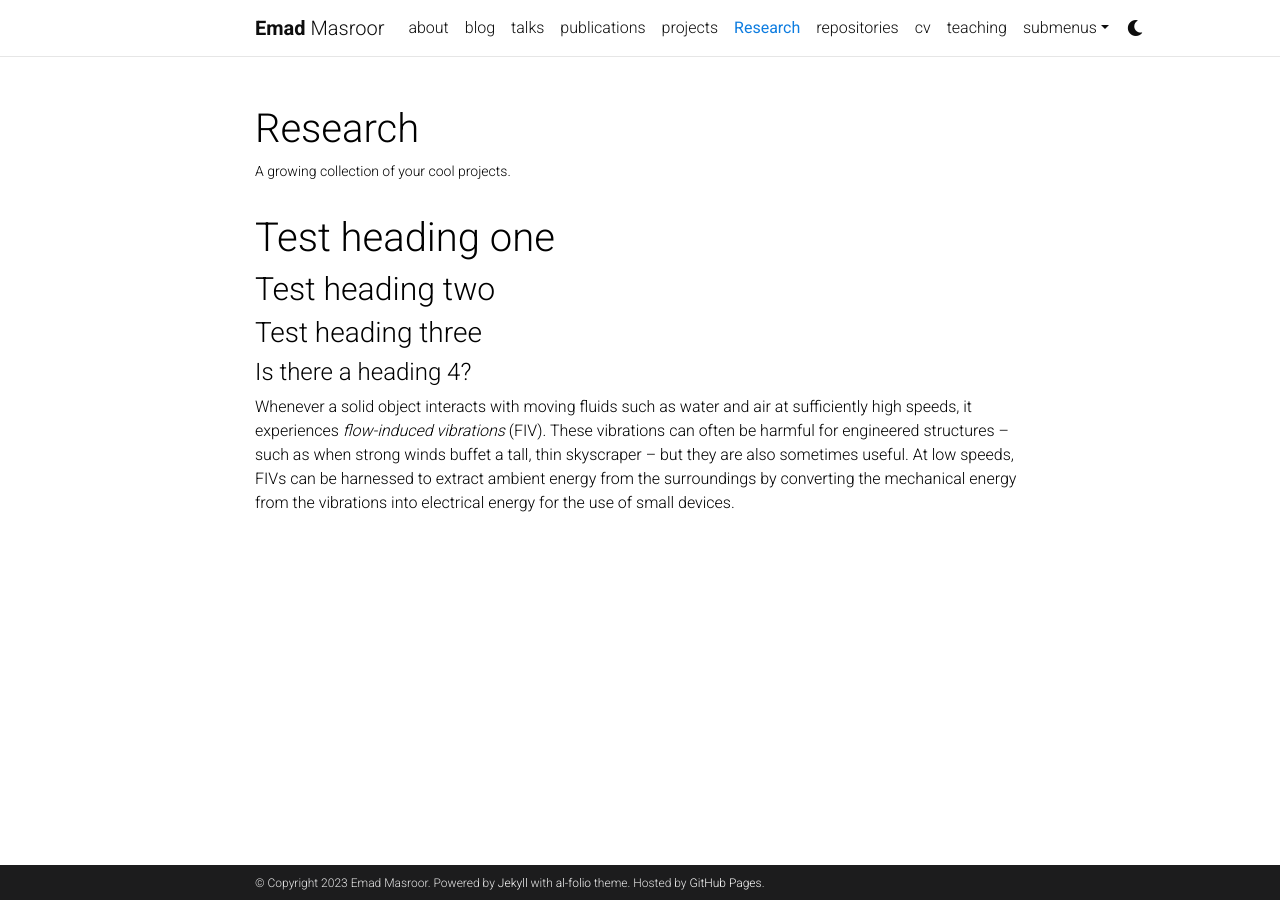
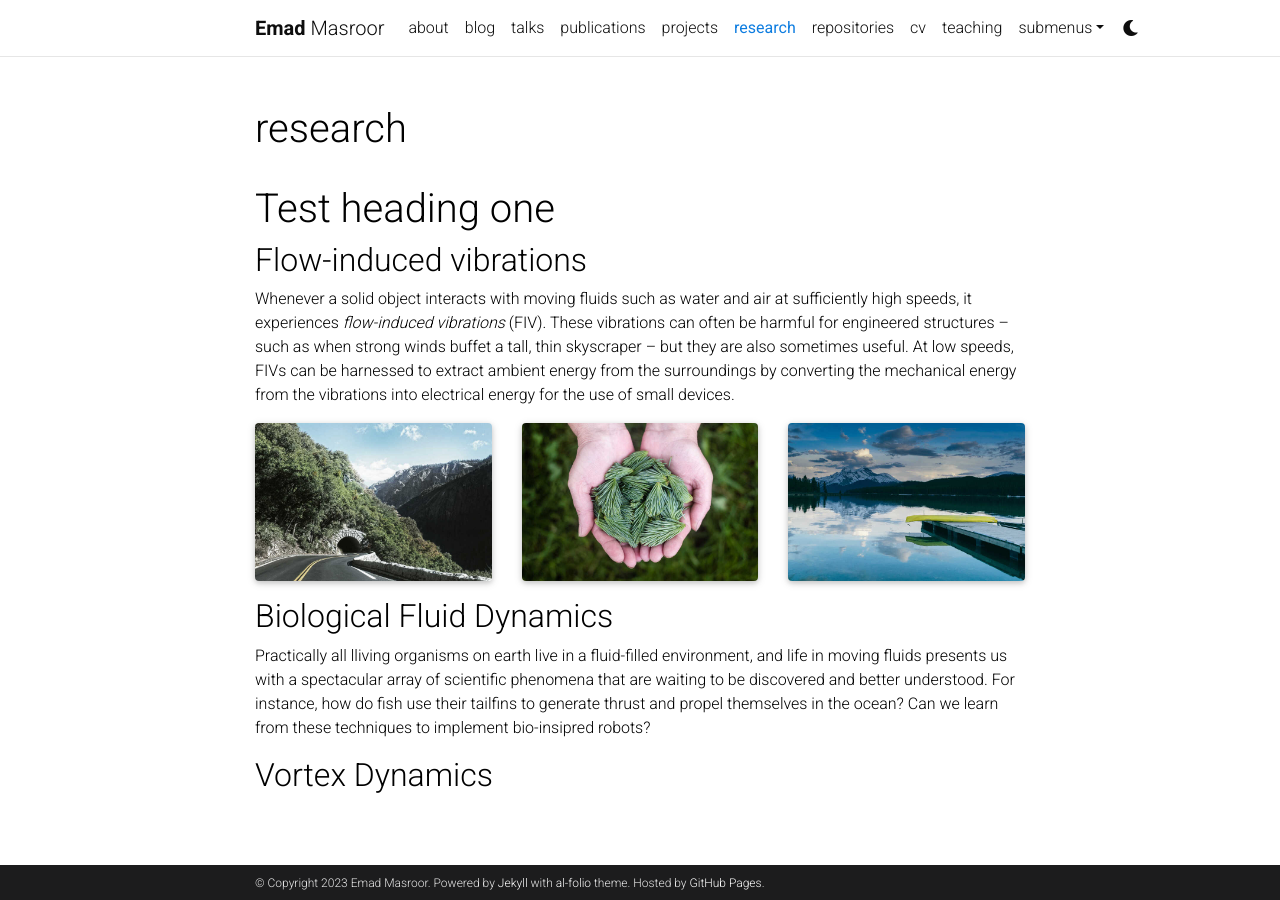
Before and after one commit to Emadmasroor/emadmasroor.github.io, a Jekyll site: the page built from _pages/research.md, in a window 1280 px wide. Built offline with Jekyll 4.4.1, drawn with Linux system fonts in a browser that asks for light colours; full-size pictures stand in for the smaller copies a plugin makes; comment, search, counter and statistics services are not loaded; a style sheet for code colours, icons or effects is not loaded.

Commit message:
some changes

```diff
--- a/_pages/research.md
+++ b/_pages/research.md
@@ -1,8 +1,8 @@
 ---
 layout: page
-title: Research
+title: research
 permalink: /research/
-description: A growing collection of your cool projects.
+description:
 nav: true
 nav_order: 2
 display_categories: [work, fun]
@@ -11,10 +11,28 @@ horizontal: false
 
 # Test heading one
 
-## Test heading two
-
-### Test heading three
-
-#### Is there a heading 4?
+## Flow-induced vibrations
 
 Whenever a solid object interacts with moving fluids such as water and air at sufficiently high speeds, it experiences _flow-induced vibrations_ (FIV). These vibrations can often be harmful for engineered structures -- such as when strong winds buffet a tall, thin skyscraper -- but they are also sometimes useful. At low speeds, FIVs can be harnessed to extract ambient energy from the surroundings by converting the mechanical energy from the vibrations into electrical energy for the use of small devices.
+
+<div class="row">
+    <div class="col-sm mt-3 mt-md-0">
+        {% include figure.html path="assets/img/1.jpg" title="example image" class="img-fluid rounded
+ z-depth-1" %}
+    </div>
+    <div class="col-sm mt-3 mt-md-0">
+        {% include figure.html path="assets/img/3.jpg" title="example image" class="img-fluid rounded
+ z-depth-1" %}
+    </div>
+    <div class="col-sm mt-3 mt-md-0">
+        {% include figure.html path="assets/img/5.jpg" title="example image" class="img-fluid rounded
+ z-depth-1" %}
+    </div>
+</div>
+
+## Biological Fluid Dynamics
+
+Practically all lliving organisms on earth live in a fluid-filled environment, and life in moving fluids presents us with a spectacular array of scientific phenomena that are waiting to be discovered and better understood. For instance, how do fish use their tailfins to generate thrust and propel themselves in the ocean? Can we learn from these techniques to implement bio-insipred robots?
+
+
+## Vortex Dynamics
```
